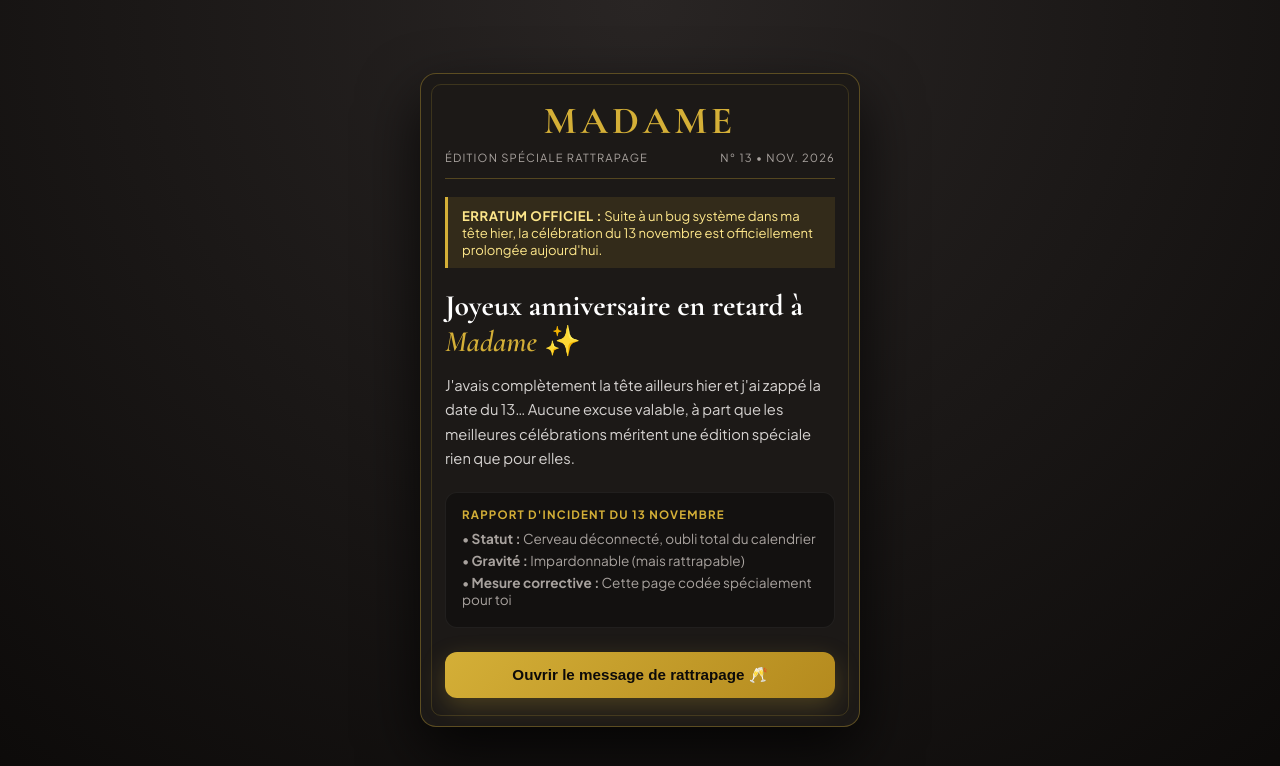
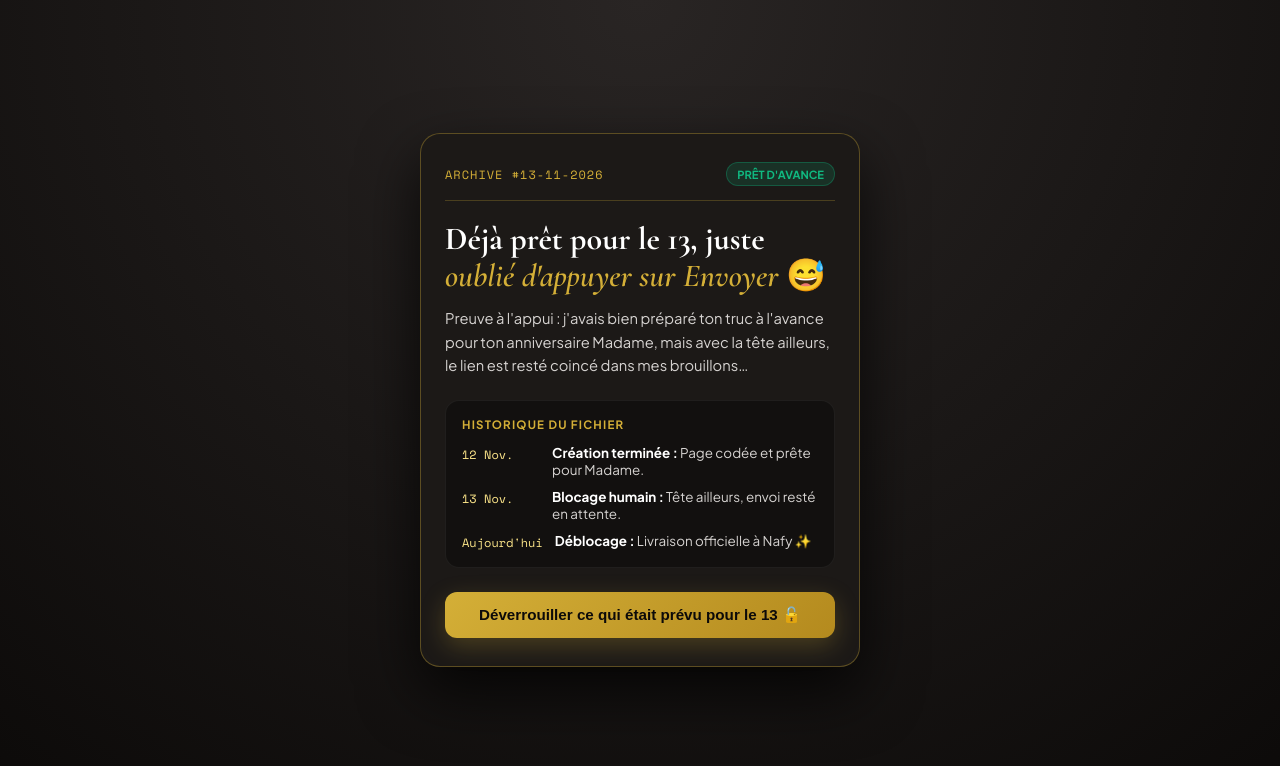
Before and after one commit to msaka-75/Madame-, a plain HTML site: page Index.html in a window 1280 px wide. Drawn offline with nearby package versions, Linux system fonts and the light colour scheme.

Commit message:
Update title and styling in Index.html

```diff
--- a/Index.html
+++ b/Index.html
@@ -3,20 +3,21 @@
 <head>
   <meta charset="UTF-8">
   <meta name="viewport" content="width=device-width, initial-scale=1.0">
-  <title>Édition Spéciale • Madame ✨</title>
+  <title>Archive du 13 • Spécial Madame ✨</title>
   <link rel="preconnect" href="https://fonts.googleapis.com">
   <link rel="preconnect" href="https://fonts.gstatic.com" crossorigin>
-  <link href="https://fonts.googleapis.com/css2?family=Cormorant+Garamond:ital,wght@0,600;0,700;1,600&family=Plus+Jakarta+Sans:wght@400;500;600;700&display=swap" rel="stylesheet">
+  <link href="https://fonts.googleapis.com/css2?family=Cormorant+Garamond:ital,wght@0,600;0,700;1,600&family=Plus+Jakarta+Sans:wght@400;500;600;700&family=Space+Mono:wght@400;700&display=swap" rel="stylesheet">
   <script src="https://cdn.jsdelivr.net/npm/canvas-confetti@1.6.0/dist/confetti.browser.min.js"></script>
 
   <style>
     :root {
       --bg: #0c0a09;
-      --paper: #1c1917;
+      --card: #1c1917;
       --gold: #d4af37;
       --gold-light: #fde68a;
       --text: #fafaf9;
       --muted: #a8a29e;
+      --green: #10b981;
     }
 
     * {
@@ -37,122 +38,113 @@
       color: var(--text);
     }
 
-    .magazine-cover {
-      background: var(--paper);
+    .package-card {
+      background: var(--card);
       border: 1px solid rgba(212, 175, 55, 0.35);
-      border-radius: 16px;
+      border-radius: 20px;
       max-width: 440px;
       width: 100%;
       padding: 28px 24px;
       box-shadow: 0 25px 60px rgba(0, 0, 0, 0.75);
       position: relative;
-      overflow: hidden;
     }
 
-    /* Bordure intérieure dorée */
-    .magazine-cover::before {
-      content: '';
-      position: absolute;
-      inset: 10px;
-      border: 1px solid rgba(212, 175, 55, 0.18);
-      border-radius: 10px;
-      pointer-events: none;
+    /* En-tête Statut */
+    .status-header {
+      display: flex;
+      justify-content: space-between;
+      align-items: center;
+      border-bottom: 1px solid rgba(212, 175, 55, 0.25);
+      padding-bottom: 14px;
+      margin-bottom: 20px;
     }
 
-    /* En-tête Journal / Magazine */
-    .masthead {
-      text-align: center;
-      border-bottom: 1px solid rgba(212, 175, 55, 0.3);
-      padding-bottom: 14px;
-      margin-bottom: 18px;
+    .ref-code {
+      font-family: 'Space Mono', monospace;
+      font-size: 0.75rem;
+      color: var(--gold);
+      letter-spacing: 1px;
     }
 
-    .masthead-title {
-      font-family: 'Cormorant Garamond', serif;
-      font-size: 2.4rem;
+    .badge-ready {
+      background: rgba(16, 185, 129, 0.15);
+      color: var(--green);
+      border: 1px solid rgba(16, 185, 129, 0.3);
+      font-size: 0.7rem;
       font-weight: 700;
-      letter-spacing: 4px;
-      color: var(--gold);
+      padding: 4px 10px;
+      border-radius: 20px;
       text-transform: uppercase;
-      line-height: 1;
     }
 
-    .masthead-meta {
-      display: flex;
-      justify-content: space-between;
-      font-size: 0.7rem;
-      text-transform: uppercase;
-      letter-spacing: 1.2px;
-      color: var(--muted);
-      margin-top: 10px;
-    }
-
-    /* Badge Erratum / Flash */
-    .flash-banner {
-      background: rgba(212, 175, 55, 0.12);
-      border-left: 3px solid var(--gold);
-      padding: 10px 14px;
-      margin-bottom: 20px;
-      font-size: 0.82rem;
-      color: var(--gold-light);
-    }
-
-    .flash-banner strong {
-      text-transform: uppercase;
-      letter-spacing: 0.5px;
-    }
-
-    /* Titre principal */
-    .headline {
+    /* Titre */
+    .title {
       font-family: 'Cormorant Garamond', serif;
-      font-size: 1.85rem;
-      line-height: 1.2;
-      margin-bottom: 14px;
+      font-size: 2rem;
+      line-height: 1.15;
+      margin-bottom: 12px;
       color: #fff;
     }
 
-    .headline span {
+    .title span {
       font-style: italic;
       color: var(--gold);
     }
 
-    .lead-text {
+    .intro {
       font-size: 0.92rem;
-      line-height: 1.65;
+      line-height: 1.6;
       color: #d6d3d1;
       margin-bottom: 22px;
     }
 
-    /* Encadré "Motifs du retard" */
-    .excuse-box {
-      background: rgba(0, 0, 0, 0.3);
-      border-radius: 12px;
-      padding: 14px 16px;
+    /* Historique des logs (Preuve que c'était prêt) */
+    .timeline-box {
+      background: rgba(0, 0, 0, 0.35);
+      border-radius: 14px;
+      padding: 16px;
       margin-bottom: 24px;
       border: 1px solid rgba(255, 255, 255, 0.06);
     }
 
-    .excuse-title {
+    .timeline-title {
       font-size: 0.72rem;
       text-transform: uppercase;
       letter-spacing: 1.2px;
       color: var(--gold);
       font-weight: 700;
-      margin-bottom: 8px;
+      margin-bottom: 12px;
     }
 
-    .excuse-list {
-      list-style: none;
-      font-size: 0.85rem;
-      color: var(--muted);
+    .log-item {
+      display: flex;
+      gap: 12px;
+      margin-bottom: 10px;
+      font-size: 0.84rem;
     }
 
-    .excuse-list li {
-      margin-bottom: 5px;
+    .log-item:last-child {
+      margin-bottom: 0;
+    }
+
+    .log-time {
+      font-family: 'Space Mono', monospace;
+      color: var(--gold-light);
+      font-size: 0.75rem;
+      min-width: 78px;
+      padding-top: 2px;
+    }
+
+    .log-desc {
+      color: #d6d3d1;
+    }
+
+    .log-desc strong {
+      color: #fff;
     }
 
     /* Bouton principal */
-    .cta-btn {
+    .open-btn {
       width: 100%;
       background: linear-gradient(135deg, #d4af37, #b48a1e);
       color: #0c0a09;
@@ -166,12 +158,12 @@
       box-shadow: 0 8px 25px rgba(212, 175, 55, 0.25);
     }
 
-    .cta-btn:hover {
+    .open-btn:hover {
       transform: translateY(-2px);
       box-shadow: 0 12px 30px rgba(212, 175, 55, 0.4);
     }
 
-    /* Modale Éditorial */
+    /* Modale */
     .modal {
       display: none;
       position: fixed;
@@ -192,18 +184,26 @@
       max-width: 450px;
       width: 100%;
       text-align: center;
-      animation: fadeScale 0.35s ease-out;
+      animation: popIn 0.35s ease-out;
       box-shadow: 0 30px 60px rgba(0, 0, 0, 0.8);
     }
 
-    @keyframes fadeScale {
+    @keyframes popIn {
       from { transform: scale(0.9); opacity: 0; }
       to { transform: scale(1); opacity: 1; }
     }
 
+    .modal-date-stamp {
+      font-family: 'Space Mono', monospace;
+      font-size: 0.72rem;
+      color: var(--muted);
+      margin-bottom: 8px;
+      text-transform: uppercase;
+    }
+
     .modal h2 {
       font-family: 'Cormorant Garamond', serif;
-      font-size: 1.7rem;
+      font-size: 1.75rem;
       color: var(--gold);
       margin-bottom: 16px;
     }
@@ -265,68 +265,69 @@
 </head>
 <body>
 
-  <div class="magazine-cover">
-    <div class="masthead">
-      <div class="masthead-title">MADAME</div>
-      <div class="masthead-meta">
-        <span>Édition Spéciale Rattrapage</span>
-        <span>N° 13 • Nov. 2026</span>
+  <div class="package-card">
+    <div class="status-header">
+      <span class="ref-code">ARCHIVE #13-11-2026</span>
+      <span class="badge-ready">Prêt d'avance</span>
+    </div>
+
+    <h1 class="title">
+      Déjà prêt pour le 13, juste <span>oublié d'appuyer sur Envoyer</span> 😅
+    </h1>
+
+    <p class="intro">
+      Preuve à l'appui : j'avais bien préparé ton truc à l'avance pour ton anniversaire Madame, mais avec la tête ailleurs, le lien est resté coincé dans mes brouillons…
+    </p>
+
+    <div class="timeline-box">
+      <div class="timeline-title">Historique du fichier</div>
+      <div class="log-item">
+        <span class="log-time">12 Nov.</span>
+        <span class="log-desc"><strong>Création terminée :</strong> Page codée et prête pour Madame.</span>
+      </div>
+      <div class="log-item">
+        <span class="log-time">13 Nov.</span>
+        <span class="log-desc"><strong>Blocage humain :</strong> Tête ailleurs, envoi resté en attente.</span>
+      </div>
+      <div class="log-item">
+        <span class="log-time">Aujourd'hui</span>
+        <span class="log-desc"><strong>Déblocage :</strong> Livraison officielle à Nafy ✨</span>
       </div>
     </div>
 
-    <div class="flash-banner">
-      <strong>Erratum Officiel :</strong> Suite à un bug système dans ma tête hier, la célébration du 13 novembre est officiellement prolongée aujourd'hui.
-    </div>
-
-    <h1 class="headline">
-      Joyeux anniversaire en retard à <span>Madame</span> ✨
-    </h1>
-
-    <p class="lead-text">
-      J'avais complètement la tête ailleurs hier et j'ai zappé la date du 13… Aucune excuse valable, à part que les meilleures célébrations méritent une édition spéciale rien que pour elles.
-    </p>
-
-    <div class="excuse-box">
-      <div class="excuse-title">Rapport d'incident du 13 novembre</div>
-      <ul class="excuse-list">
-        <li>• <strong>Statut :</strong> Cerveau déconnecté, oubli total du calendrier</li>
-        <li>• <strong>Gravité :</strong> Impardonnable (mais rattrapable)</li>
-        <li>• <strong>Mesure corrective :</strong> Cette page codée spécialement pour toi</li>
-      </ul>
-    </div>
-
-    <button class="cta-btn" onclick="openEditorial()">
-      Ouvrir le message de rattrapage 🥂
+    <button class="open-btn" onclick="openMessage()">
+      Déverrouiller ce qui était prévu pour le 13 🔓
     </button>
   </div>
 
   <!-- Modale Message -->
-  <div class="modal" id="editorialModal">
+  <div class="modal" id="messageModal">
     <div class="modal-content">
-      <h2>Longue et belle vie à toi Madame 👑✨</h2>
+      <div class="modal-date-stamp">Rédigé pour le 13 Novembre • Pour Madame</div>
+      <h2>Joyeux anniversaire Madame 👑✨</h2>
 
       <div class="letter-text">
-        <p>Vraiment désolé pour hier Nafy, j'avais complètement la tête ailleurs et ça m'est sorti de l'esprit alors que c'était ton jour.</p>
+        <p>Comme tu peux le voir, j'avais déjà tout préparé à l'avance pour ton anniversaire Nafy… mais j'avais tellement la tête ailleurs que j'ai complètement zappé de t'envoyer le lien le jour J.</p>
 
-        <p>Tu me connais, je ne pouvais pas juste t'envoyer un simple « bon anniversaire en retard » par message. Il fallait que je marque le coup à ma manière pour me faire pardonner.</p>
+        <p>Tu me connais, pas question de te souhaiter ça à l'arrache. Tout était déjà prêt dans les temps, il ne manquait plus que le clic final.</p>
 
-        <p>J'espère que tu as passé un super 13 novembre et que tu as bien profité. Je te souhaite le meilleur, la santé, la réussite et tout le bonheur que tu mérites Madame ❤️.</p>
+        <p>J'espère que tu as passé un magnifique 13 novembre et que tu as bien profité. Longue et belle vie à toi Madame, je te souhaite le meilleur, la santé, la réussite et plein de bonheur ❤️.</p>
       </div>
 
       <div class="surprise-rose" id="roseBox">
         <span>🌹</span>
-        <small>Pour me faire pardonner le retard</small>
+        <small>Gardée au frais depuis le 13 rien que pour toi</small>
       </div>
 
-      <button class="close-btn" onclick="closeEditorial()">Accepter les excuses & fermer ✨</button>
+      <button class="close-btn" onclick="closeMessage()">Valider la réception & fermer ✨</button>
     </div>
   </div>
 
   <script>
     let timer = null;
 
-    function openEditorial() {
-      document.getElementById('editorialModal').style.display = 'flex';
+    function openMessage() {
+      document.getElementById('messageModal').style.display = 'flex';
 
       confetti({
         particleCount: 80,
@@ -350,8 +351,8 @@
       }, 2000);
     }
 
-    function closeEditorial() {
-      document.getElementById('editorialModal').style.display = 'none';
+    function closeMessage() {
+      document.getElementById('messageModal').style.display = 'none';
       clearTimeout(timer);
     }
   </script>
```
